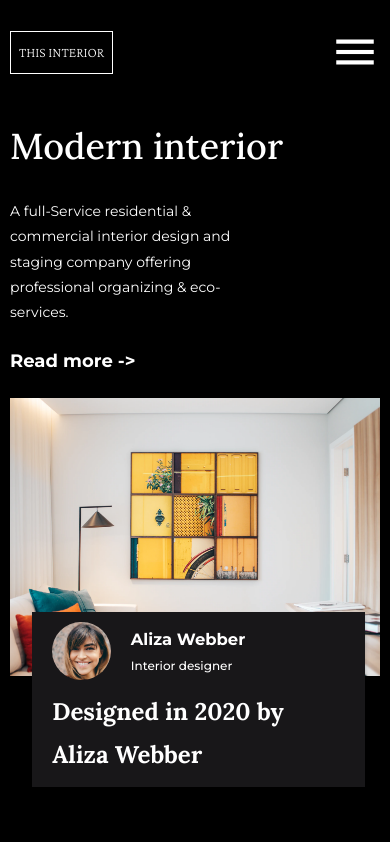
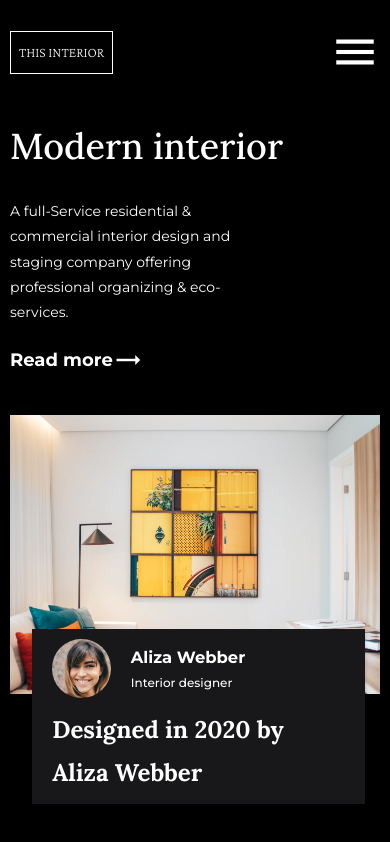
Before and after one commit to vincentfqt/devChallenges.io, a plain HTML site: page Responsive-Web-Developer/Interior-Consultant/index.html in a window 390 px wide. Drawn offline with nearby package versions, Linux system fonts and the light colour scheme.

Commit message:
Interior Consultant - Responsive arrow Read More

```diff
--- a/Responsive-Web-Developer/Interior-Consultant/assets/css/style.css
+++ b/Responsive-Web-Developer/Interior-Consultant/assets/css/style.css
@@ -42,7 +42,7 @@ a:hover {
     color: #fff;
     text-decoration: none;
     font-weight: 700;
-    padding: 0.8rem 0;
+    /* padding: 0.8rem 0; */
     border-bottom: 0.2rem solid #fff;
 }
 
@@ -126,9 +126,22 @@ main {
     margin-bottom: 2rem;
 }
 
+.description .link {
+    display: flex;
+    align-items: center;
+}
+
 .description a {
+    font-style: none;
     font-weight: 700;
+    line-height: 3rem;
     margin-bottom: 2rem;
+}
+
+.description .material-icons {
+    align-self: flex-start;
+    font-size: 3rem;
+    margin-bottom: 0;
 }
 
 .gallery {
--- a/Responsive-Web-Developer/Interior-Consultant/index.html
+++ b/Responsive-Web-Developer/Interior-Consultant/index.html
@@ -45,7 +45,10 @@
             A full-Service residential & commercial interior design and staging company offering professional organizing
             & eco-services.
           </p>
-          <a href="#">Read more -></a>
+          <div class="link">
+            <a href="#">Read more </a>
+            <span class="material-icons"> trending_flat </span>
+          </div>
         </div>
         <div class="gallery">
           <img src="./assets/img/photo1.png" alt="Modern Interior">
```
